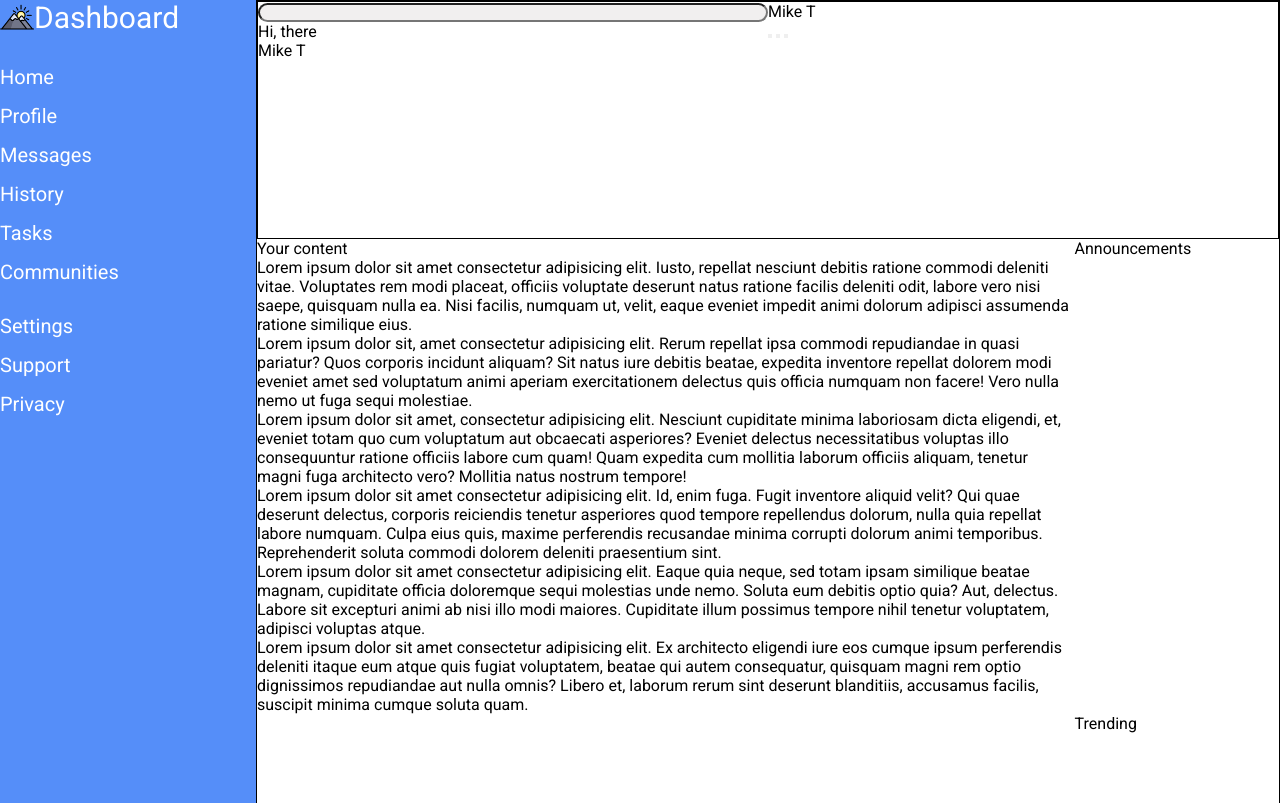
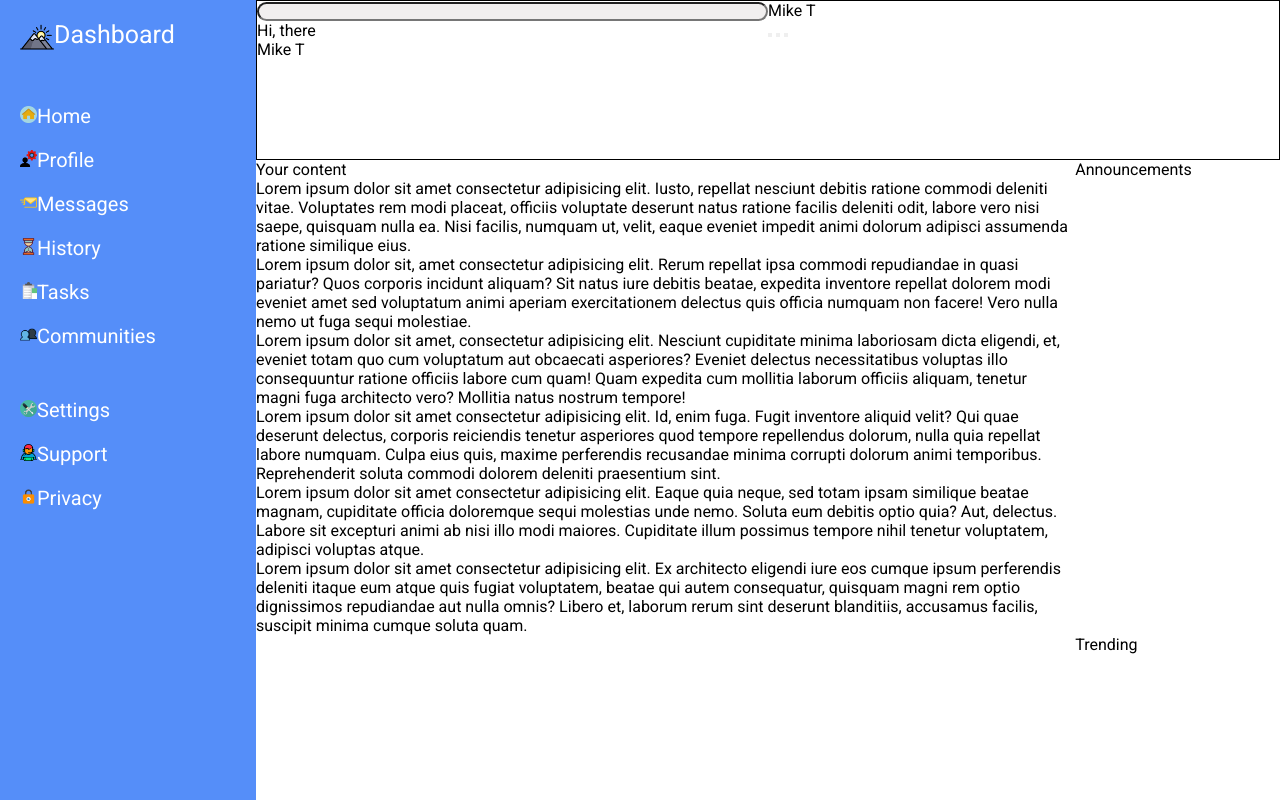
Before and after one commit to mdtagg/Odin_Dashboard, a plain HTML site: page index.html in a window 1280 px wide. Shown: the top 803 px of the page. Drawn offline with Linux system fonts and the light colour scheme.

Commit message:
Icons added to sidebar

```diff
--- a/index.html
+++ b/index.html
@@ -18,22 +18,21 @@
                 <p>Dashboard</p>
             </div>
             <div class="nav">
-                <a href="">Home</a>
-                <a href="">Profile</a>
-                <a href="">Messages</a>
-                <a href="">History</a>
-                <a href="">Tasks</a>
-                <a href="">Communities</a>
+
+                <a href=""><img src="./Icons/home-pngrepo-com.png">Home</a>
+                <a href=""><img src="./Icons/user-profile-pngrepo-com.png">Profile</a>
+                <a href=""><img src="./Icons/message-pngrepo-com.png">Messages</a>
+                <a href=""><img src="./Icons/hourglass-pngrepo-com.png">History</a>
+                <a href=""><img src="./Icons/tasks-pngrepo-com.png">Tasks</a>
+                <a href=""><img src="./Icons/users-pngrepo-com.png">Communities</a>
             </div>
             <div class="branding">
-                <a href="">Settings</a>
-                <a href="">Support</a>
-                <a href="">Privacy</a>
+                <a href=""><img src="./Icons/settings-pngrepo-com.png">Settings</a>
+                <a href=""><img src="./Icons/support-pngrepo-com.png">Support</a>
+                <a href=""><img src="./Icons/privacy-pngrepo-com.png">Privacy</a>
             </div>
 
         </div>
-
-    <div class="wrapper-two">
         <div class="header">
             <div>
                 <form>
@@ -78,8 +77,5 @@
                 <p>Trending</p>
             </div>
         </div>
-    </div>
-
-
 </body>
 </html>
--- a/styles.css
+++ b/styles.css
@@ -5,40 +5,39 @@
     font-family: Roboto;
 }
 
-img {
-    height:34px;
-    width:34px;
-    color:white;
-}
 
 .wrapper {
     display:grid;
     grid-template-columns: 20vw 80vw;
-}
-
-.wrapper-two {
-    border:1px solid black;
-    display:grid;
-    grid-template-rows:1fr 4fr;
+    grid-template-rows: 20vh 80vh;
 }
 
 .sidebar {
     grid-column: 1 / 2;
-    font-size: 30px;
+    grid-row:1/3;
+    font-size: 25px;
     display:grid;
     background-color: rgb(85, 142, 249);
     color:white;
     align-content: flex-start;
-    gap:30px;
+    gap:50px;
+    padding:20px;
 }
 
 .logo {
     display:flex;
 }
 
+.logo img {
+    height:34px;
+    width:34px;
+    color:white;
+}
+
+
 .nav {
     display:grid;
-    gap:15px;
+    gap:20px;
 }
 
 a {
@@ -49,7 +48,12 @@ a {
 
 .branding {
     display:grid;
-    gap:15px;
+    gap:20px;
+}
+
+.nav img,.branding img {
+    height:17px;
+    width:17px;
 }
 
 .header {
```
Also changed, not shown: Icons/home-pngrepo-com.png (added), Icons/hourglass-pngrepo-com.png (added), Icons/message-pngrepo-com.png (added), Icons/privacy-pngrepo-com.png (added), Icons/settings-pngrepo-com.png (added), Icons/support-pngrepo-com.png (added), Icons/tasks-pngrepo-com.png (added), Icons/user-profile-pngrepo-com.png (added), Icons/users-pngrepo-com.png (added), Icons/view-dashboard.png (deleted).
